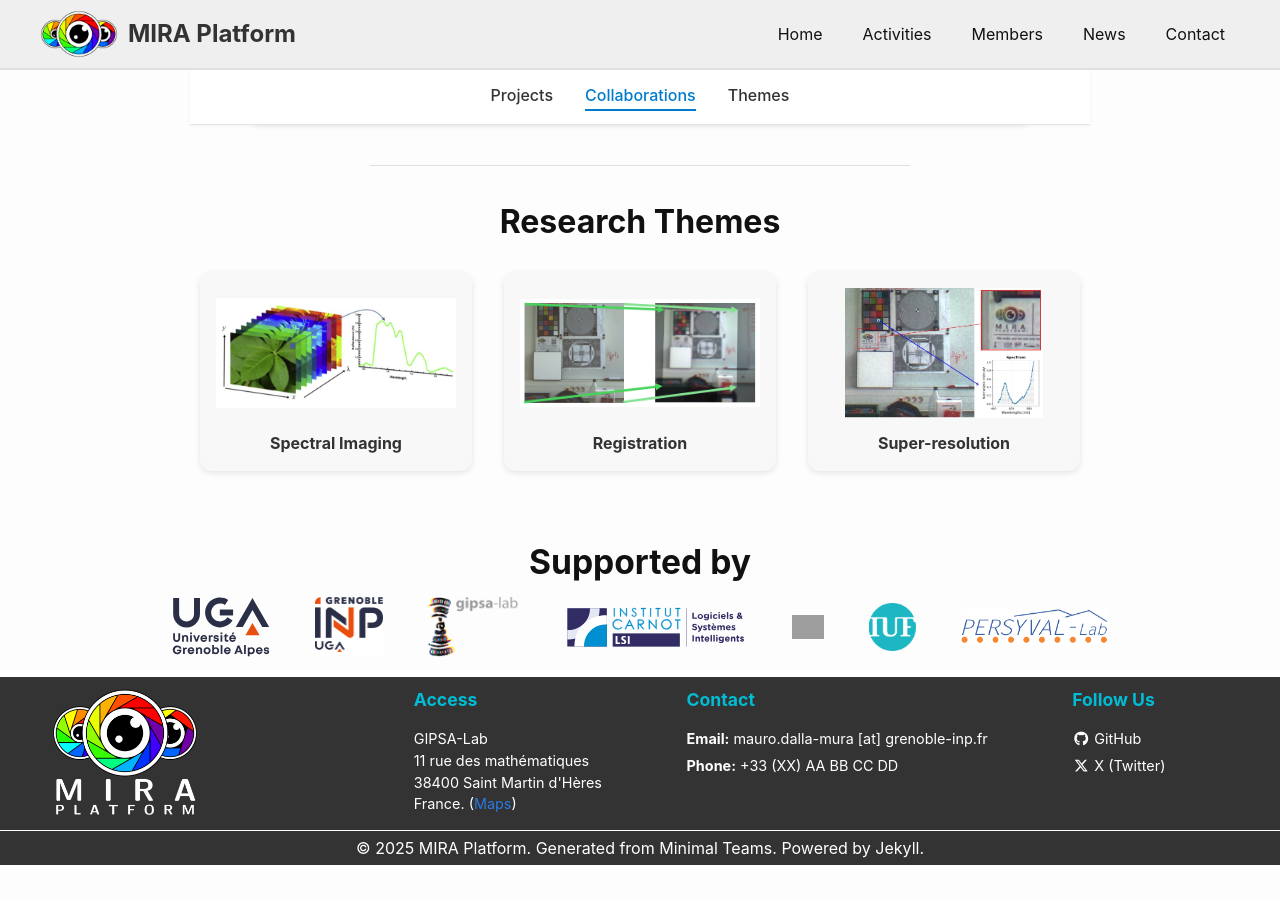
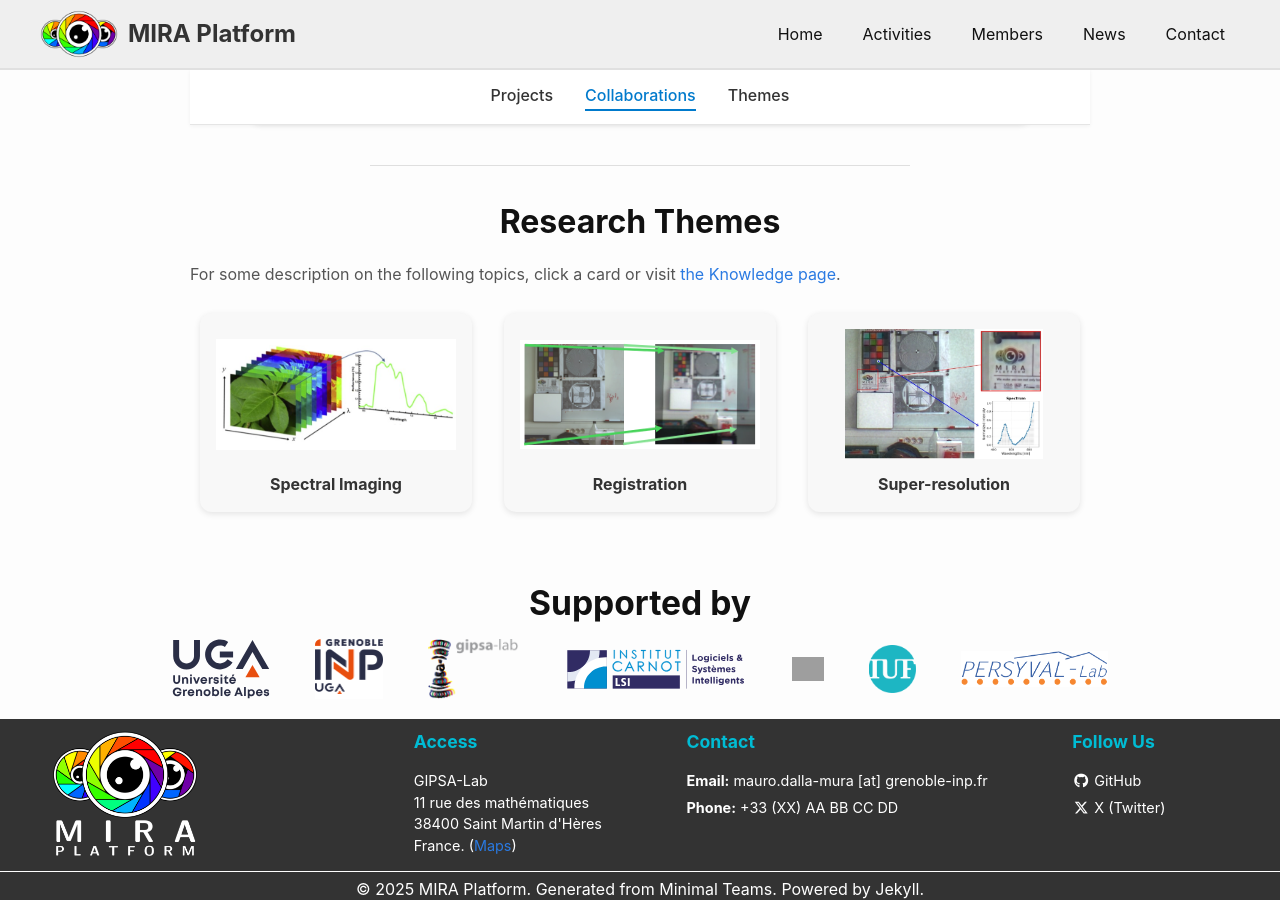
Before and after one commit to mira-imaging/mira-imaging.github.io, a Jekyll site: the page built from _pages_navbar/research.html, in a window 1280 px wide and 900 px high, scrolled down 1141 px. Built offline with Jekyll 4.4.1, drawn with Linux system fonts in a browser that asks for light colours; grey boxes are pictures that could not be loaded.

Commit message:
Minor fixes

```diff
--- a/_data/news.yml
+++ b/_data/news.yml
@@ -8,7 +8,7 @@
   #     title: New Dataset Paper Submission in Collaboration with the Universidad Industrial de Santander in Colombia
   #   thumbnail:
 
-  - text: MIRA participated in the <a href=https://www.sido-lyon.com/en/>SIDO</a> event with a multi-camera <b>RGB-Hyperspectral fusion demonstrator</b>. For information at the laboratory's website, visit <a href="https://www.gipsa-lab.grenoble-inp.fr/les-publications/toutes-les-actus/mira-au-sido-2025">this link</a>.
+  - text: MIRA participated in the <a href=https://www.sido-lyon.com/en/>SIDO</a> event with a multi-camera <b>RGB-Hyperspectral fusion demonstrator</b>, combining a low-cost RGB camera with a low-cost hyperspectral camera. For information at the laboratory's website, visit <a href="https://www.gipsa-lab.grenoble-inp.fr/les-publications/toutes-les-actus/mira-au-sido-2025">this link</a>.
     date: Sep 2025
     link: /news/20250918-sido/
     page:
--- a/_pages_navbar/home.html
+++ b/_pages_navbar/home.html
@@ -160,7 +160,7 @@
   <div class="research-grid research-grid-fixed-2-cards">
     <a href="{{ site.baseurl }}/news/20250918-sido/" class="research-card">
         <img src="{{ site.baseurl }}/media/images/transfer/20250918_sido/couple_full.jpeg" alt="SIDO 2025" style="height: 200px;">
-        <span>SIDO 2025<br>17/09/2025</span>
+        <span>SIDO 2025<br>18/09/2025</span>
     </a>
 
     <a href="{{ site.baseurl }}/news/20250206-tech-and-fest/" class="research-card">
--- a/_pages_navbar/research.html
+++ b/_pages_navbar/research.html
@@ -60,18 +60,21 @@
 
 <section id="themes" class="home-section">
   <h1>Research Themes</h1>
+  <p>
+    For some description on the following topics, click a card or visit <a href="{{ site.baseurl }}/knowledge">the Knowledge page</a>.
+</p>
 <div class="research-grid">
-    <a class="research-card">
+  <a href="{{ site.baseurl }}/knowledge/#spectral-imaging-description" class="research-card">
       <img src="{{ site.baseurl }}/media/images/research/Imagerie-hyperspectrale.jpg" alt="Spectral Imaging">
       <span>Spectral Imaging</span>
   </a>
 
-    <a class="research-card">
+  <a href="{{ site.baseurl }}/knowledge/#image-registration-description" class="research-card">
       <img src="{{ site.baseurl }}/media/images/research/registration.png" alt="Registration">
       <span>Registration</span>
   </a>
 
-    <a class="research-card">
+  <a href="{{ site.baseurl }}/knowledge/#super-resolution-description" class="research-card">
       <img src="{{ site.baseurl }}/media/images/research/main_sr.jpg" alt="Super-resolution">
       <span>Super-resolution</span>
   </a>
```
Lines whose indentation alone changed are shown as unchanged.
